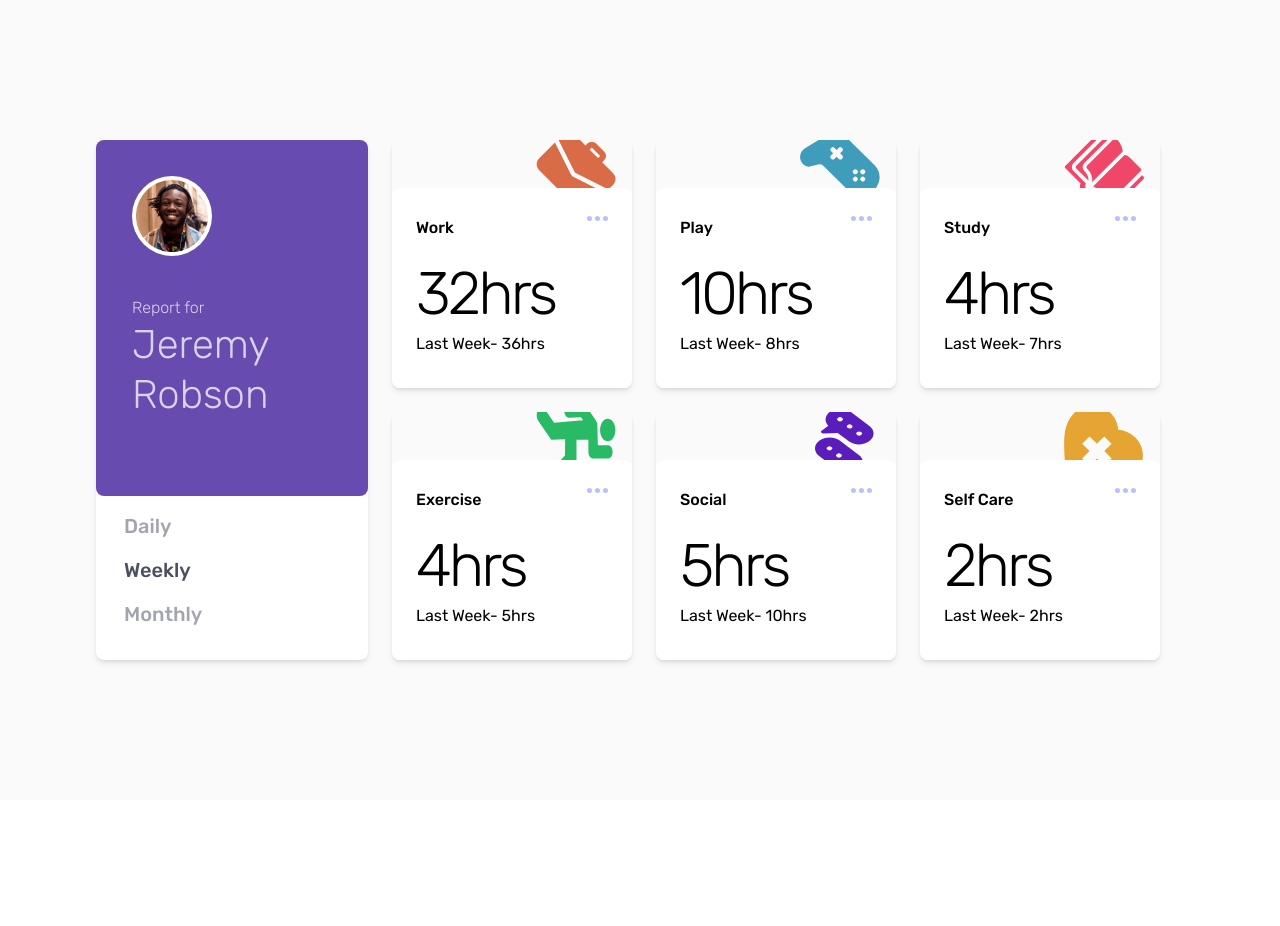
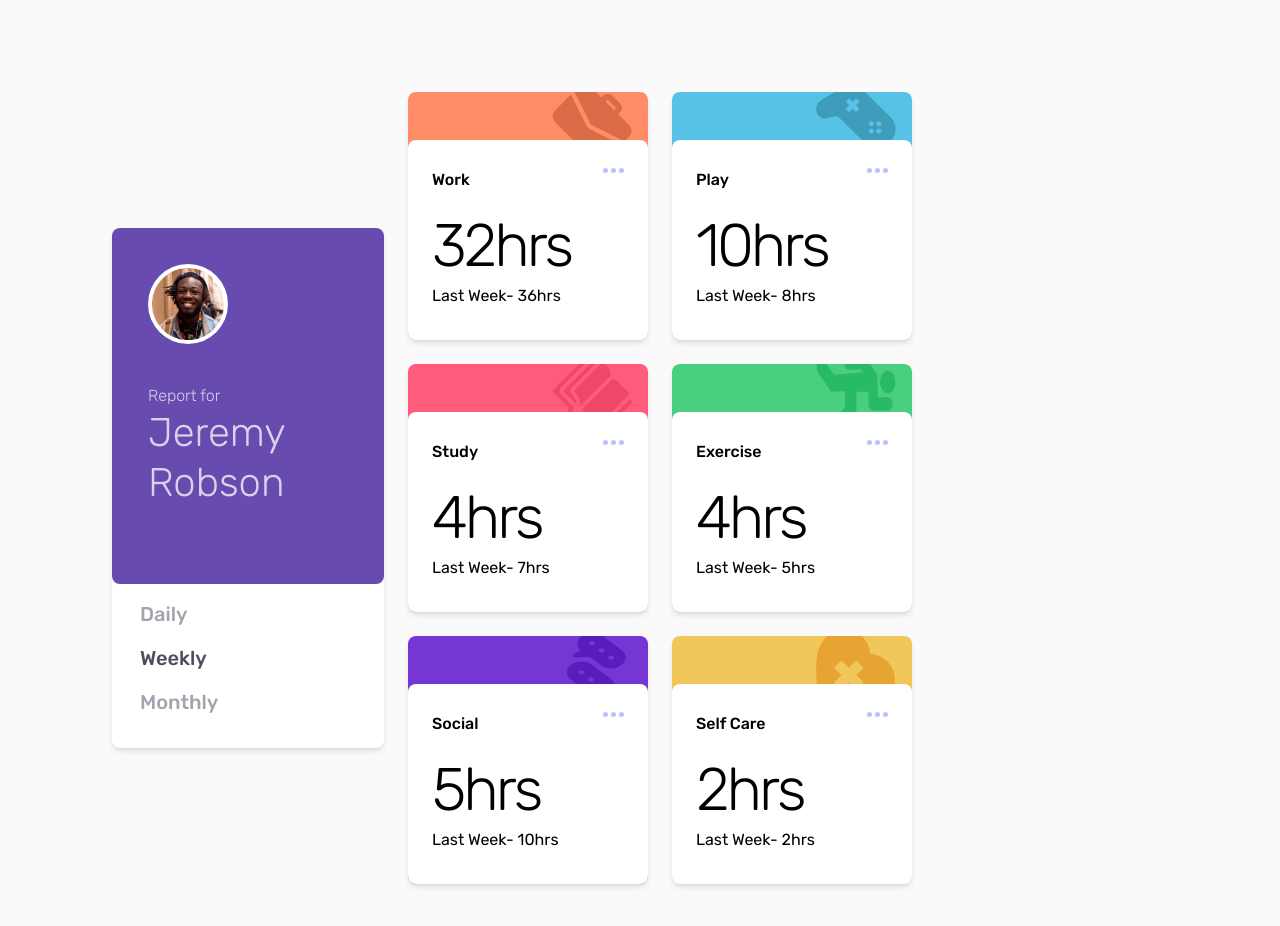
Before and after one commit to ldtalent/hikmahy-tailwind-color-customization, a React (Create React App) app: page / in a window 1280 px wide. Shown: the top 926 px of the page. Before the commit the page ends 800 px from the top, so only its background shows below. Built offline with nearby package versions, Linux system fonts and the light colour scheme.

Commit message:
classes updated

```diff
--- a/src/App.js
+++ b/src/App.js
@@ -3,9 +3,12 @@ import Report from "./components/Report";
 
 function App() {
   return (
-    <div className='App font-rubik bg-very-light-gray min-h-screen px-6 py-20 sm:px-28 lg:px-24 lg:flex md:items-center '>
+    <div className='App font-rubik bg-very-light-gray min-h-screen px-6 py-20 sm:px-28 lg:px-24 xl:px-28 lg:flex md:items-center '>
+      <div className="md:mx-auto lg:flex lg:items-center">
       <Report />
       <Cards />
+
+      </div>
     </div>
   );
 }
--- a/src/components/CardItem.jsx
+++ b/src/components/CardItem.jsx
@@ -4,7 +4,7 @@ import ellipsis from '../assets/icon-ellipsis.svg'
 const CardItem = ({data, color, icon}) => {
 
   return (
-  <li className={"w-full rounded-lg bg-" + color + ' mb-5 shadow-md md:w-60 h-40 md:h-62 md:m-4 lg:m-3'}>
+  <li className={"w-full rounded-lg " + color + ' mb-5 shadow-md md:w-60 h-40 md:h-62 md:m-4 lg:m-3'}>
     <div className="icon w-20 mr-4 h-9 md:h-12 ml-auto overflow-hidden">
       <img className='w-full h-20 relative -top-2' src={icon} alt="icon" />
     </div>
--- a/src/components/Cards.jsx
+++ b/src/components/Cards.jsx
@@ -11,7 +11,7 @@ import careIcon from '../assets/icon-self-care.svg'
 
 const Cards = () => {
   useEffect(() => {
-    setColors(['orange', 'blue', 'red', 'green', 'purple', 'yellow', ])
+    setColors(['bg-orange', 'bg-blue', 'bg-red', 'bg-green', 'bg-purple', 'bg-yellow', ])
     setIcons([workIcon, playIcon, studyIcon, exerciseIcon, socialIcon, careIcon])
   }, []);
 
@@ -19,7 +19,7 @@ const Cards = () => {
   const [icons, setIcons] = useState([]);
 
   return(
-    <div className="cards-wrapper md:flex md:flex-wrap md:flex-1">
+    <div className="cards-wrapper md:flex md:flex-wrap md:flex-1 lg:max-w-xl xl:max-w-4xl">
         <ul className="mt-7 md:flex md:justify-center lg:justify-start md:flex-wrap md:content-center md:mt-0">
             {datas.map((data, index)=>{
               const color =  colors[index]
```
